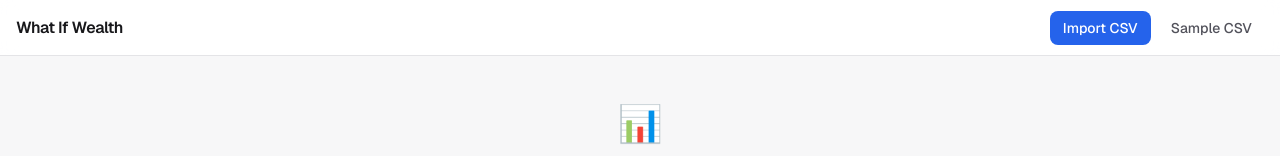
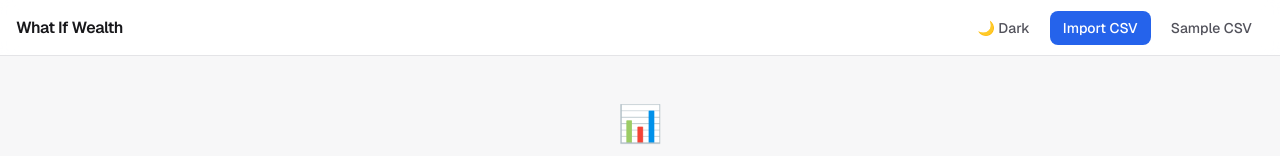
Before and after one commit to xAEvi/what-if-wealth, a Next.js app: page / in a window 1280 px wide. Shown: the top 156 px of the page. Built offline with nearby package versions, Linux system fonts and the light colour scheme.

Commit message:
feat: explicit light/dark theme toggle with persisted preference

```diff
--- a/app/layout.tsx
+++ b/app/layout.tsx
@@ -2,6 +2,7 @@ import type { Metadata } from "next";
 import { Geist, Geist_Mono } from "next/font/google";
 import { PortfolioProvider } from "@/state/portfolio-context";
 import { ToastProvider } from "@/state/toast-context";
+import { ThemeProvider } from "@/state/theme-context";
 import "./globals.css";
 
 const geistSans = Geist({
@@ -14,6 +15,9 @@ const geistMono = Geist_Mono({
   subsets: ["latin"],
 });
 
+// Fija data-theme antes del primer pintado para no parpadear al cambiar de tema.
+const themeScript = `(function(){try{var t=localStorage.getItem('what-if-wealth.theme');if(t!=='light'&&t!=='dark'){t=window.matchMedia('(prefers-color-scheme: dark)').matches?'dark':'light';}document.documentElement.dataset.theme=t;}catch(e){}})();`;
+
 export const metadata: Metadata = {
   title: "What If Wealth",
   description: "Portfolio visualizer with counterfactual simulations",
@@ -25,10 +29,15 @@ export default function RootLayout({ children }: LayoutProps<"/">) {
       lang="en"
       className={`${geistSans.variable} ${geistMono.variable} h-full antialiased`}
     >
+      <head>
+        <script dangerouslySetInnerHTML={{ __html: themeScript }} />
+      </head>
       <body className="min-h-full flex flex-col">
-        <ToastProvider>
-          <PortfolioProvider>{children}</PortfolioProvider>
-        </ToastProvider>
+        <ThemeProvider>
+          <ToastProvider>
+            <PortfolioProvider>{children}</PortfolioProvider>
+          </ToastProvider>
+        </ThemeProvider>
       </body>
     </html>
   );
--- a/app/page.tsx
+++ b/app/page.tsx
@@ -6,6 +6,7 @@ import PortfolioView from "@/components/dashboard/PortfolioView";
 import WhatIfSimulation from "@/components/simulation/WhatIfSimulation";
 import EmptyState from "@/components/common/EmptyState";
 import { usePortfolio } from "@/state/portfolio-context";
+import { useTheme } from "@/state/theme-context";
 import { useCsvImport } from "@/hooks/useCsvImport";
 import Button from "@/components/ui/Button";
 import Badge from "@/components/ui/Badge";
@@ -46,6 +47,7 @@ function HomeInner() {
     params.get("tab") === "simulate" ? "simulate" : "portfolio";
 
   const { importFile, reading } = useCsvImport();
+  const { theme, toggleTheme } = useTheme();
   const fileRef = useRef<HTMLInputElement>(null);
 
   // Deep-linking por searchParams: ?tab=simulate queda en la URL.
@@ -62,6 +64,13 @@ function HomeInner() {
           What If Wealth
         </span>
         <div className="flex items-center gap-2">
+          <Button
+            variant="ghost"
+            onClick={toggleTheme}
+            aria-label="Toggle color theme"
+          >
+            {theme === "dark" ? "☀️ Light" : "🌙 Dark"}
+          </Button>
           <input
             ref={fileRef}
             type="file"
--- a/app/tokens.css
+++ b/app/tokens.css
@@ -1,6 +1,7 @@
 /* Tokens semanticos de diseno: color, borde, radio y sombra.
  * Viven como variables CSS planas y se mapean a utilidades de Tailwind en
- * globals.css. El dark mode se resuelve por prefers-color-scheme. */
+ * globals.css. El tema claro es el valor por defecto de :root; el oscuro se
+ * activa con [data-theme="dark"] (toggle manual, ver state/theme-context). */
 
 :root {
   --bg: #f7f7f8;
@@ -20,8 +21,7 @@
   --shadow: 0 1px 2px rgb(0 0 0 / 0.05), 0 1px 3px rgb(0 0 0 / 0.1);
 }
 
-@media (prefers-color-scheme: dark) {
-  :root {
+:root[data-theme="dark"] {
   --bg: #000000;
   --surface: #0a0a0a;
   --surface-2: #18181b;
@@ -36,4 +36,3 @@
   --warning: #fbbf24;
   --shadow: 0 1px 2px rgb(0 0 0 / 0.4), 0 1px 3px rgb(0 0 0 / 0.6);
 }
-}
--- /dev/null
+++ b/state/theme-context.tsx
@@ -0,0 +1,67 @@
+"use client";
+
+import {
+  createContext,
+  useContext,
+  useEffect,
+  useState,
+  type ReactNode,
+} from "react";
+
+export type Theme = "light" | "dark";
+
+type ThemeContextValue = {
+  theme: Theme;
+  toggleTheme: () => void;
+  setTheme: (theme: Theme) => void;
+};
+
+const THEME_KEY = "what-if-wealth.theme";
+
+const ThemeContext = createContext<ThemeContextValue | null>(null);
+
+function readInitial(): Theme {
+  if (typeof document !== "undefined") {
+    const current = document.documentElement.dataset.theme;
+    if (current === "light" || current === "dark") return current;
+  }
+  return "light";
+}
+
+function apply(theme: Theme) {
+  document.documentElement.dataset.theme = theme;
+  try {
+    localStorage.setItem(THEME_KEY, theme);
+  } catch {
+    // Sin almacenamiento el tema se mantiene solo para la sesion.
+  }
+}
+
+/**
+ * Proveedor de tema claro/oscuro. El script inline en el layout fija
+ * data-theme antes del primer pintado para no parpadear; aqui solo sincroniza
+ * el estado con el DOM y lo persiste.
+ */
+export function ThemeProvider({ children }: { children: ReactNode }) {
+  const [theme, setThemeState] = useState<Theme>(readInitial);
+
+  useEffect(() => {
+    apply(theme);
+  }, [theme]);
+
+  const setTheme = (next: Theme) => setThemeState(next);
+  const toggleTheme = () =>
+    setThemeState((current) => (current === "dark" ? "light" : "dark"));
+
+  return (
+    <ThemeContext.Provider value={{ theme, toggleTheme, setTheme }}>
+      {children}
+    </ThemeContext.Provider>
+  );
+}
+
+export function useTheme(): ThemeContextValue {
+  const ctx = useContext(ThemeContext);
+  if (!ctx) throw new Error("useTheme must be used within ThemeProvider.");
+  return ctx;
+}
```
Lines whose indentation alone changed are shown as unchanged.
